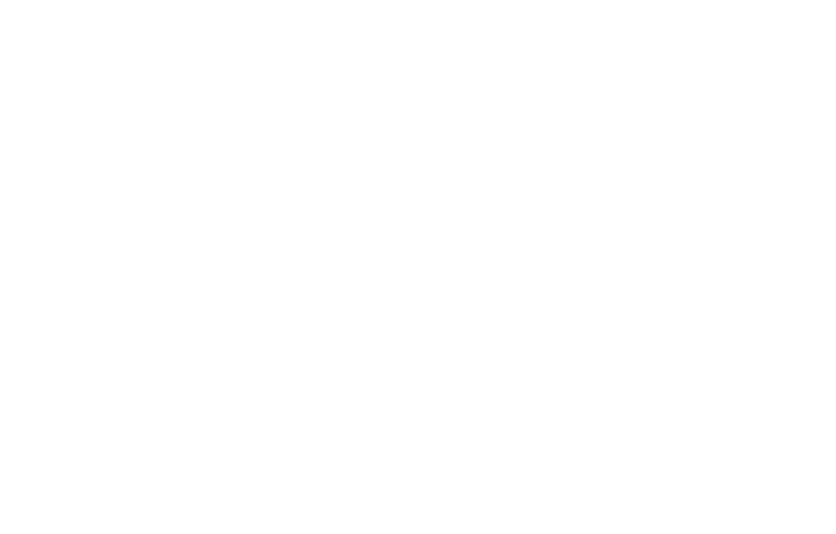
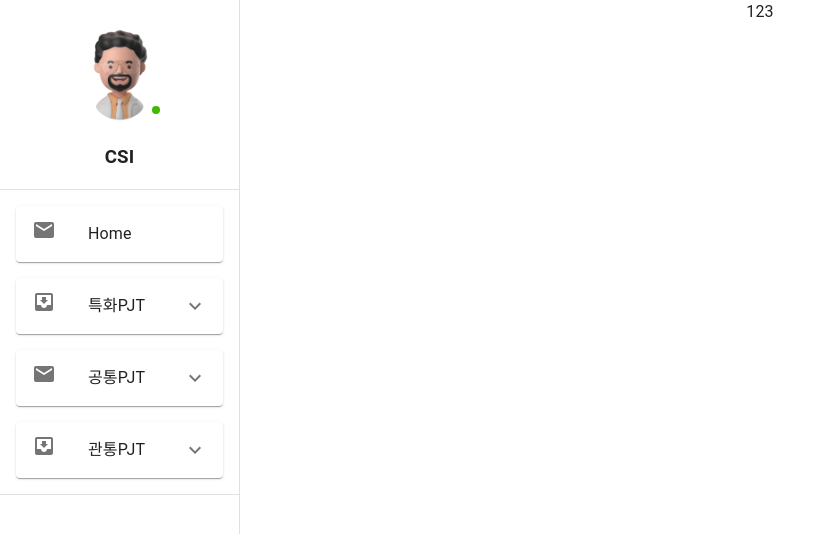
Before and after one commit to yty455/Chat-Shire, a React (Create React App) app in the folder frontend/: page /main in a window 1280 px wide. Before the commit this address had no page. Shown: the top 534 px of the page, without its empty margins (0-836 px from the left). Built offline with nearby package versions, Linux system fonts and the light colour scheme.

Commit message:
feat: leftsidetab 작성

```diff
--- a/frontend/package.json
+++ b/frontend/package.json
@@ -3,6 +3,10 @@
   "version": "0.1.0",
   "private": true,
   "dependencies": {
+    "@emotion/react": "^11.11.1",
+    "@emotion/styled": "^11.11.0",
+    "@mui/icons-material": "^5.14.8",
+    "@mui/material": "^5.14.8",
     "@testing-library/jest-dom": "^5.17.0",
     "@testing-library/react": "^13.4.0",
     "@testing-library/user-event": "^13.5.0",
--- a/frontend/src/App.css
+++ b/frontend/src/App.css
@@ -5,6 +5,11 @@
 .App-logo {
   height: 40vmin;
   pointer-events: none;
+}
+
+::selection {
+  background-color: none;
+  color: rgb(84, 253, 174);
 }
 
 @media (prefers-reduced-motion: no-preference) {
--- a/frontend/src/AppRouter.tsx
+++ b/frontend/src/AppRouter.tsx
@@ -1,7 +1,8 @@
 import React, { lazy, Suspense } from "react";
-import { BrowserRouter, Routes, Route } from "react-router-dom";
+import { BrowserRouter, Routes, Route, Link } from "react-router-dom";
 
 const Login = lazy(() => import("./pages/LoginPage"));
+const Main = lazy(() => import("./pages/MainPage"));
 
 function AppRouter() {
   return (
@@ -10,6 +11,7 @@
         <Suspense fallback={<h1>Loading...</h1>}>
           <Routes>
             <Route path="/" element={<Login />}></Route>
+            <Route path="/main" element={<Main />}></Route>
           </Routes>
         </Suspense>
       </BrowserRouter>
--- /dev/null
+++ b/frontend/src/components/common/LeftSideTab.module.css
@@ -0,0 +1,3 @@
+.profileimg {
+  margin: 10% 0 0 0;
+}
--- /dev/null
+++ b/frontend/src/components/common/LeftSideTab.tsx
@@ -0,0 +1,212 @@
+import * as React from "react";
+import Box from "@mui/material/Box";
+import CssBaseline from "@mui/material/CssBaseline";
+import Divider from "@mui/material/Divider";
+import Drawer from "@mui/material/Drawer";
+import IconButton from "@mui/material/IconButton";
+import InboxIcon from "@mui/icons-material/MoveToInbox";
+import List from "@mui/material/List";
+import ListItem from "@mui/material/ListItem";
+import ListItemButton from "@mui/material/ListItemButton";
+import ListItemIcon from "@mui/material/ListItemIcon";
+import ListItemText from "@mui/material/ListItemText";
+import MailIcon from "@mui/icons-material/Mail";
+import MenuIcon from "@mui/icons-material/Menu";
+import Toolbar from "@mui/material/Toolbar";
+import Accordion from "@mui/material/Accordion";
+import AccordionDetails from "@mui/material/AccordionDetails";
+import AccordionSummary from "@mui/material/AccordionSummary";
+import ExpandMoreIcon from "@mui/icons-material/ExpandMore";
+import { useMediaQuery } from "@mui/material";
+import styles from "./LeftSideTab.module.css";
+import Avatar from "@mui/material/Avatar";
+import Badge from "@mui/material/Badge";
+import { styled } from "@mui/material/styles";
+import img from "../../assets/profile/m57.png";
+import { Link } from "react-router-dom";
+
+const drawerWidth = 240;
+
+interface Props {
+  window?: () => Window;
+}
+const StyledBadge = styled(Badge)(({ theme }) => ({
+  "& .MuiBadge-badge": {
+    backgroundColor: "#44b700",
+    color: "#44b700",
+    boxShadow: `0 0 0 2px ${theme.palette.background.paper}`,
+    "&::after": {
+      position: "absolute",
+      top: 0,
+      left: 0,
+      width: "100%",
+      height: "100%",
+      borderRadius: "50%",
+      animation: "ripple 1.2s infinite ease-in-out",
+      border: "1px solid currentColor",
+      content: '""',
+    },
+  },
+  "@keyframes ripple": {
+    "0%": {
+      transform: "scale(.8)",
+      opacity: 1,
+    },
+    "100%": {
+      transform: "scale(2.4)",
+      opacity: 0,
+    },
+  },
+}));
+
+export default function LeftSideTab(props: Props) {
+  const { window } = props;
+  const [mobileOpen, setMobileOpen] = React.useState(false);
+  const [expanded, setExpanded] = React.useState<string | false>(false);
+  const isSmallScreen = useMediaQuery("(max-width:600px)");
+  const handleChange =
+    (panel: string) => (event: React.SyntheticEvent, isExpanded: boolean) => {
+      setExpanded(isExpanded ? panel : false);
+    };
+
+  const handleDrawerToggle = () => {
+    setMobileOpen(!mobileOpen);
+  };
+
+  const drawer = (
+    <div>
+      <StyledBadge
+        className={styles.profileimg}
+        overlap="circular"
+        anchorOrigin={{ vertical: "bottom", horizontal: "right" }}
+        variant="dot"
+      >
+        <Avatar alt="Remy Sharp" src={img} sx={{ width: 100, height: 100 }} />
+      </StyledBadge>
+      <h3>CSI</h3>
+
+      <Divider />
+      <List>
+        <ListItem disablePadding>
+          {/* <Link to={"/main"}> */}
+          <ListItemButton>
+            <Accordion style={{ width: "100%" }} expanded={false}>
+              <AccordionSummary>
+                <ListItemIcon>
+                  <MailIcon />
+                </ListItemIcon>
+                <ListItemText primary="Home" />
+              </AccordionSummary>
+            </Accordion>
+          </ListItemButton>
+          {/* </Link> */}
+        </ListItem>
+
+        {["특화PJT", "공통PJT", "관통PJT"].map((text, index) => (
+          <ListItem key={text} disablePadding>
+            <ListItemButton>
+              <Accordion
+                expanded={expanded === text}
+                onChange={handleChange(text)}
+                style={{ width: "100%" }}
+              >
+                <AccordionSummary
+                  expandIcon={<ExpandMoreIcon />}
+                  aria-controls="panel1bh-content"
+                  id="panel1bh-header"
+                >
+                  <ListItemIcon>
+                    {index % 2 === 0 ? <InboxIcon /> : <MailIcon />}
+                  </ListItemIcon>
+                  <ListItemText primary={text} />
+                </AccordionSummary>
+                <AccordionDetails>
+                  <List>
+                    {["Project", "Chat", "Task", "Board"].map((text, index) => (
+                      <ListItem key={text} disablePadding>
+                        <ListItemButton>
+                          <ListItemIcon>
+                            {index % 2 === 0 ? <InboxIcon /> : <MailIcon />}
+                          </ListItemIcon>
+                          <ListItemText primary={text} />
+                        </ListItemButton>
+                      </ListItem>
+                    ))}
+                  </List>
+                </AccordionDetails>
+              </Accordion>
+            </ListItemButton>
+          </ListItem>
+        ))}
+      </List>
+      <Divider />
+    </div>
+  );
+
+  const container =
+    window !== undefined ? () => window().document.body : undefined;
+
+  return (
+    <Box sx={{ display: "flex" }}>
+      <CssBaseline />
+      {isSmallScreen ? (
+        <Toolbar
+          style={{
+            position: "fixed",
+            top: "0%",
+            left: "0%",
+            height: "25px",
+            width: "25px",
+          }}
+        >
+          <IconButton
+            color="inherit"
+            aria-label="open drawer"
+            edge="start"
+            onClick={handleDrawerToggle}
+            sx={{ mr: 2, display: { sm: "none" } }}
+          >
+            <MenuIcon />
+          </IconButton>
+        </Toolbar>
+      ) : null}
+      <Box
+        component="nav"
+        sx={{ width: { sm: drawerWidth }, flexShrink: { sm: 0 } }}
+        aria-label="mailbox folders"
+      >
+        <Drawer
+          //   container={container}
+          variant="temporary"
+          open={mobileOpen}
+          onClose={handleDrawerToggle}
+          ModalProps={{
+            keepMounted: true,
+          }}
+          sx={{
+            display: { xs: "block", sm: "none" },
+            "& .MuiDrawer-paper": {
+              boxSizing: "border-box",
+              width: drawerWidth,
+            },
+          }}
+        >
+          {drawer}
+        </Drawer>
+        <Drawer
+          variant="permanent"
+          sx={{
+            display: { xs: "none", sm: "block" },
+            "& .MuiDrawer-paper": {
+              boxSizing: "border-box",
+              width: drawerWidth,
+            },
+          }}
+          open
+        >
+          {drawer}
+        </Drawer>
+      </Box>
+    </Box>
+  );
+}
--- /dev/null
+++ b/frontend/src/pages/MainPage.module.css
@@ -0,0 +1,10 @@
+.bodyContainer {
+  width: 100%;
+  height: 100%;
+}
+
+.mainContainer {
+  width: calc(100% - 240px);
+  height: 100%;
+  margin-left: 240px;
+}
--- /dev/null
+++ b/frontend/src/pages/MainPage.tsx
@@ -0,0 +1,14 @@
+import React from "react";
+import LeftSideTab from "../components/common/LeftSideTab";
+import styles from "./MainPage.module.css";
+
+function MainPage() {
+  return (
+    <div className={styles.bodyContainer}>
+      <LeftSideTab />
+      <div className={styles.mainContainer}>123</div>
+    </div>
+  );
+}
+
+export default MainPage;
```
Also changed, not shown: frontend/src/assets/profile/m57.png (added), 1 other file (tests, documents, lock files or other folders).
